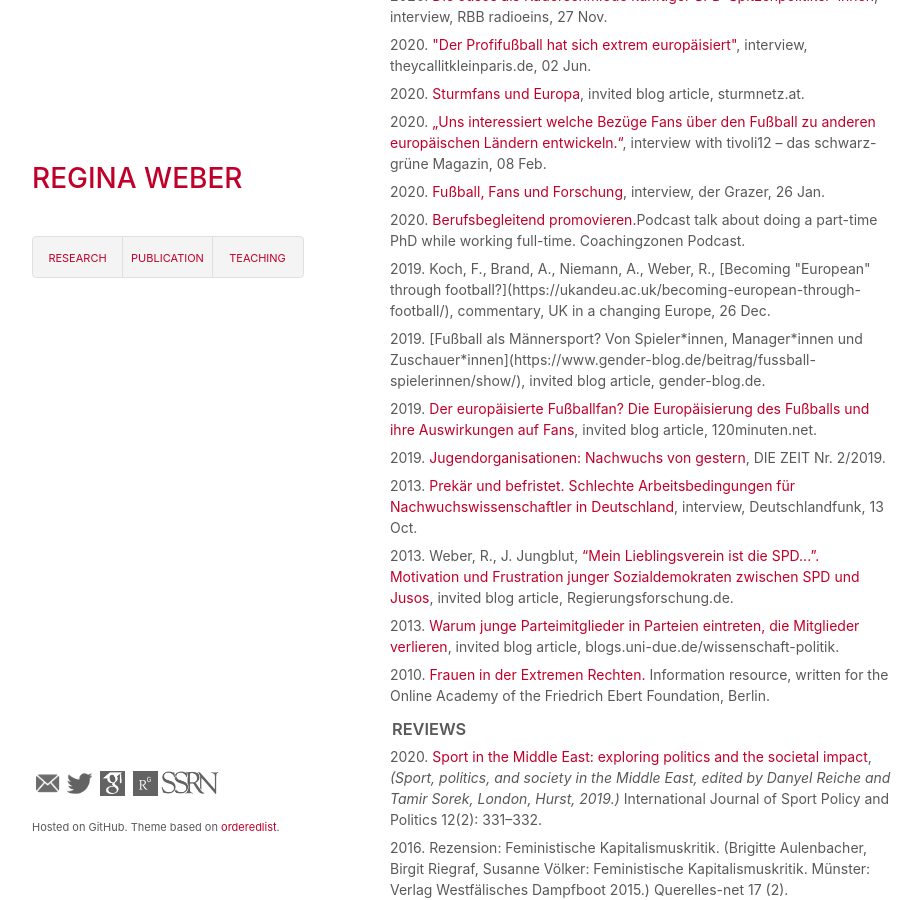
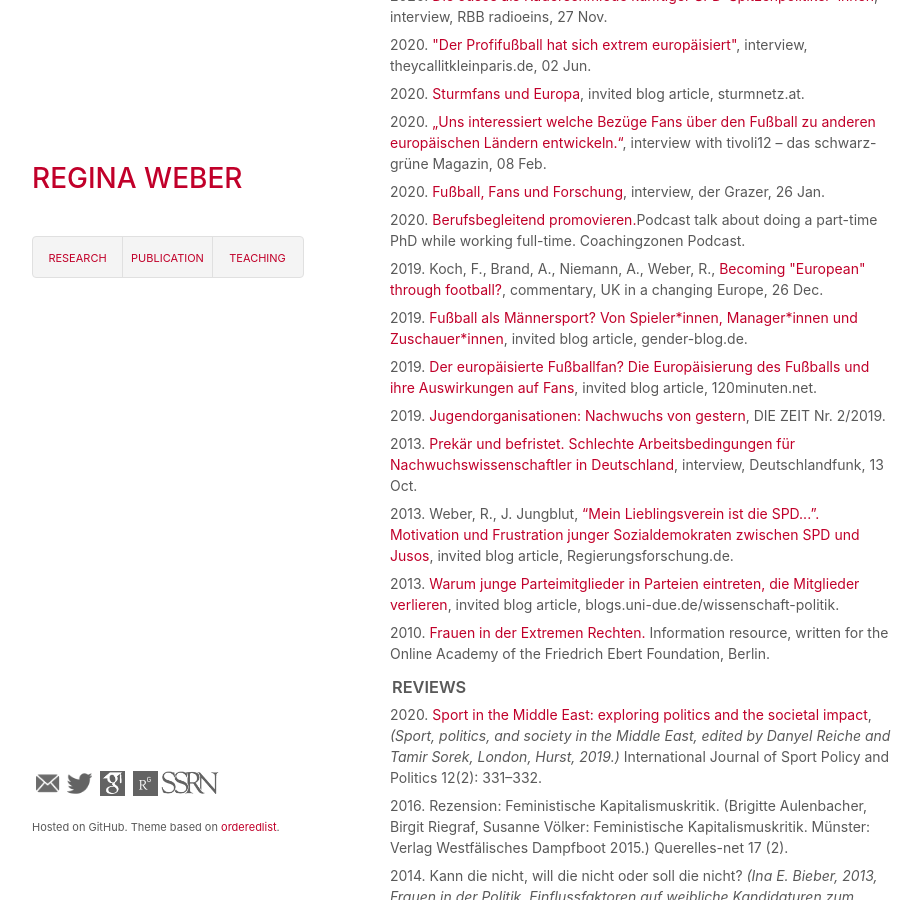
Before and after one commit to robertocabreratapia/robertocabreratapia.github.io, a Jekyll site: the page built from publication.html, in a window 1280 px wide and 900 px high, scrolled down 1756 px. Shown: the whole window, without its empty margins (178-1099 px from the left). Built offline with Jekyll 4.4.1, drawn with Linux system fonts in a browser that asks for light colours; some of the changed lines change nothing that is shown.

Commit message:
Update publication.html

```diff
--- a/publication.html
+++ b/publication.html
@@ -33,7 +33,7 @@ layout: default
  <li>2012. Dusdal, J.,  D. Houben, R. Weber, Bildungsbeteiligung und soziale Partizipation von Migrantinnen und Migranten, in: P. Pielage et al. (eds.), <a href="http://library.fes.de/pdf-files/wiso/09198.pdf">Soziale Ungleichheit in der Einwanderungsgesellschaft. Kategorien, Konzepte, Einflussfaktoren</a> </a>, FES, Bonn/Berlin: 97-112.</li>
 </ul>
 
-<h3>Outreach: Blogs and media</h3>
+<h3> Outreach: Blogs and media</h3>
 <ul>
 <li>2020. <a href="https://www.radioeins.de/programm/sendungen/die_schoene_woche/_/die-jusos-als-kaderschmiede-kuenftiger-spd-spitzenpolitiker.html">Die Jusos als Kaderschmiede künftiger SPD-Spitzenpolitiker*innen</a>, interview, RBB radioeins, 27 Nov.</li>
 <li>2020. <a href="https://www.theycallitkleinparis.de/2020/06/02/regina-weber-im-interview-der-profifussball-hat-sich-extrem-europaeisiert/">"Der Profifußball hat sich extrem europäisiert"</a>, interview, theycallitkleinparis.de, 02 Jun.</li>
@@ -41,8 +41,8 @@ layout: default
 <li>2020. <a href="https://www.tivoli12.at/anpfiff-zum-spiel/hinterfragtinterviews/4417-dr-r-weber-uns-interessiert-welche-bez%C3%BCge-fans-%C3%BCber-den-fu%C3%9Fballl-zu-anderen-europ%C3%A4ischen-l%C3%A4ndern-entwickeln.html">„Uns interessiert welche Bezüge Fans über den Fußball zu anderen europäischen Ländern entwickeln.“</a>, interview with tivoli12 – das schwarz-grüne Magazin, 08 Feb.</li>
 <li>2020. <a href="https://epaper.grazer.at/epaper/der-grazer-042020-e964.html#page/52-53">Fußball, Fans und Forschung</a>, interview, der Grazer, 26 Jan.</li>
 <li>2020. <a href="https://coachingzonen-wissenschaft.de/berufsbegleitend-promovieren/">Berufsbegleitend promovieren.</a>Podcast talk about doing a part-time PhD while working full-time. Coachingzonen Podcast.</li>
-<li>2019. Koch, F., Brand, A., Niemann, A., Weber, R., [Becoming "European" through football?](https://ukandeu.ac.uk/becoming-european-through-football/), commentary, UK in a changing Europe, 26 Dec.
-<li>2019. [Fußball als Männersport? Von Spieler*innen, Manager*innen und Zuschauer*innen](https://www.gender-blog.de/beitrag/fussball-spielerinnen/show/), invited blog article, gender-blog.de.</li>
+<li>2019. Koch, F., Brand, A., Niemann, A., Weber, R., <a href="https://ukandeu.ac.uk/becoming-european-through-football/">Becoming "European" through football?</a>, commentary, UK in a changing Europe, 26 Dec.
+<li>2019. <a href="https://www.gender-blog.de/beitrag/fussball-spielerinnen/show/">Fußball als Männersport? Von Spieler*innen, Manager*innen und Zuschauer*innen</a>, invited blog article, gender-blog.de.</li>
 <li>2019. <a href="https://120minuten.net/der-europaeisierte-fussballfan/">Der europäisierte Fußballfan? Die Europäisierung des Fußballs und ihre Auswirkungen auf Fans</a>, invited blog article, 120minuten.net.</li>
 <li>2019. <a href="https://www.zeit.de/2019/02/parteijugend-jugendorganisationen-nachwuchs-frauen">Jugendorganisationen: Nachwuchs von gestern</a>, DIE ZEIT Nr. 2/2019.</li>
 <li>2013. <a href="https://www.deutschlandfunk.de/prekaer-und-befristet.724.de.html?dram:article_id=265031">Prekär und befristet. Schlechte Arbeitsbedingungen für Nachwuchswissenschaftler in Deutschland</a>, interview, Deutschlandfunk, 13 Oct.</li>
```
